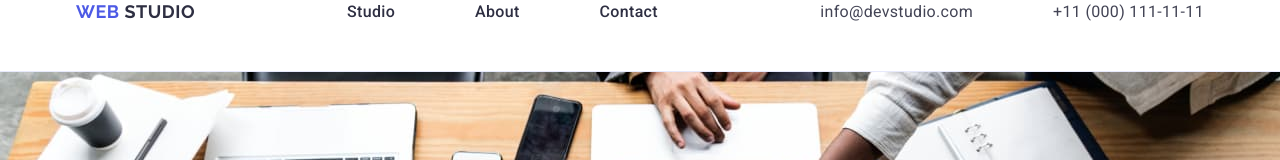
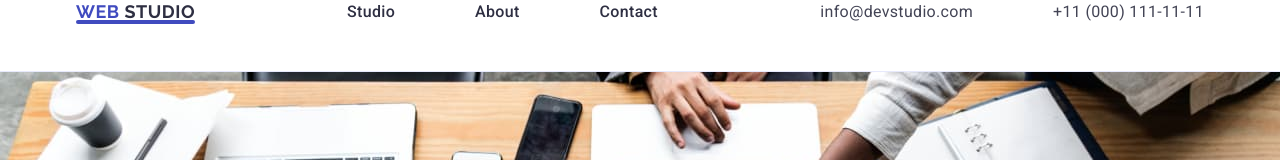
Before and after one commit to Andreea161299/goit-markup-hw-04, a plain HTML site: page index.html in a window 1280 px wide. Shown: the top 160 px of the page. Drawn offline with nearby package versions, Linux system fonts and the light colour scheme.

Commit message:
modificari header

```diff
--- a/css/styles.css
+++ b/css/styles.css
@@ -52,6 +52,7 @@ body {
 .header {
   height: 72px;
   border-bottom: 1px solid #e7e9fc;
+  box-shadow: 0px 2px 1px rgba(46, 47, 66, 0.08), 0px 1px 1px rgba(46, 47, 66, 0.16), 0px 1px 6px rgba(46, 47, 66, 0.08);
 }
 
 .header-container {
@@ -88,9 +89,22 @@ body {
   font-weight: 700;
   line-height: 1.17;
   letter-spacing: 0.03em;
-  color: var(--blue-primary);
   text-transform: uppercase;
   margin-right: 76px;
+  position: relative;
+  color: #404bbf;
+}
+
+.logo-text::after {
+  content: '';
+  width: 100%;
+  position: absolute;
+  left: 0;
+  bottom: -1px;
+  height: 4px;
+  background-color: #404bbf;
+  border-radius: 2px;
+
 }
 
 .studio-link {
@@ -124,6 +138,7 @@ body {
   line-height: 1.5;
   letter-spacing: 0.02em;
   color: var(--slate-text);
+  transition: color 250ms cubic-bezier(0.4, 0, 0.2, 1);
 }
 
 .contact-link:hover,
@@ -422,8 +437,6 @@ body {
   color: var(--cloud-text);
   max-width: 264px;
 }
-
-
 .social-media-title {
 font-family: Roboto;
 font-size: 16px;
```
